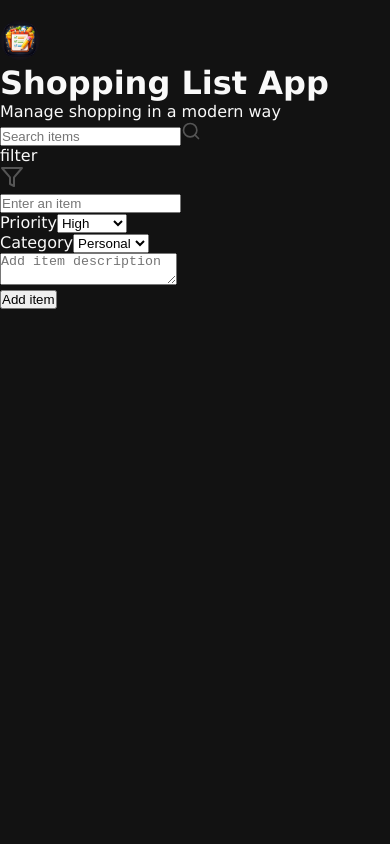
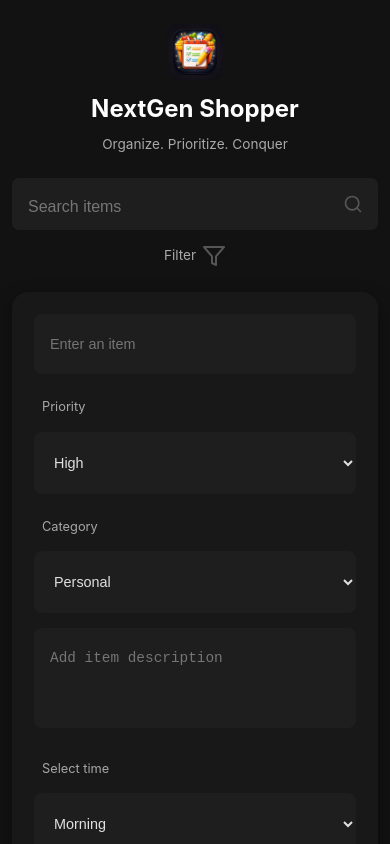
Before and after one commit to StackKens/Next-Gen-Shopper, a React (Vite) app: page / in a window 390 px wide. Shown: the top 844 px of the page. Built offline with nearby package versions, Linux system fonts and the light colour scheme.

Commit message:
feat: add responsive form layout and created itemList component

```diff
--- a/src/App.jsx
+++ b/src/App.jsx
@@ -1,5 +1,6 @@
 import { useState } from 'react';
 import ItemForm from './components/ItemForm';
+import ItemList from './components/itemList';
 
 const App = () => {
   const [item, setItem] = useState([]);
@@ -17,6 +18,7 @@
   return (
     <div>
       <ItemForm onAddItem={addItem} />
+      <ItemList item={item} />
     </div>
   );
 };
--- a/src/components/ItemForm.jsx
+++ b/src/components/ItemForm.jsx
@@ -7,6 +7,7 @@
     priority: 'High',
     category: 'personal',
     description: '',
+    time: 'Morning',
   });
 
   //   Function to handle item form change
@@ -32,23 +33,26 @@
       priority: 'High',
       category: 'personal',
       description: '',
+      time: 'Morning',
     });
   };
 
   return (
     <>
       <img src={appLogo} alt='appLogo' className='logo' />
-      <h1>Shopping List App</h1>
-      <p>Manage shopping in a modern way</p>
+      <h1>NextGen Shopper</h1>
+      <p>Organize. Prioritize. Conquer</p>
 
+      <div className='search-filter-wrapper'>
         <div className='search'>
           <input type='text' placeholder='Search items' />
           <FiSearch size={20} color='#555' />
         </div>
 
         <div className='filter'>
-        <p>filter</p>
+          <p>Filter</p>
           <FiFilter size={24} color='#555' />
+        </div>
       </div>
 
       <form onSubmit={handleSubmit}>
@@ -106,6 +110,19 @@
           ></textarea>
         </div>
 
+        <div className='time'>
+          <label htmlFor='time'>Select time</label>
+          <select
+            name='time'
+            id='time'
+            value={formItem.time}
+            onChange={handleChange}
+          >
+            <option value='Morning'>Morning</option>
+            <option value='Afternoon'>Afternoon</option>
+            <option value='Evening'>Evening</option>
+          </select>
+        </div>
         <button type='submit'>Add item</button>
       </form>
     </>
--- /dev/null
+++ b/src/components/itemList.jsx
@@ -0,0 +1,9 @@
+const ItemList = () => {
+  return (
+    <>
+      <p>Your shopping items</p>
+    </>
+  );
+};
+
+export default ItemList;
--- a/src/index.css
+++ b/src/index.css
@@ -1,18 +1,305 @@
+/* reset */
 * {
+  box-sizing: border-box;
   margin: 0;
   padding: 0;
-  box-sizing: border-box;
 }
 
 body {
-  background: #121212;
-  color: #f9f9f9;
-  font-family: Verdana, Geneva, Tahoma, sans-serif;
+  font-family: 'Inter', sans-serif;
+  background-color: #121212;
+  color: #e0e0e0;
+  line-height: 1.6;
+  min-height: 100vh;
 }
 
-.logo {
-  width: 40px;
-  height: 40px;
-  border-radius: 50%;
+/* logo */
+img.logo {
+  display: block;
+  width: 80px;
+  height: 80px;
+  margin: 20px auto 10px auto;
+  border-radius: 20%;
+}
+
+/* titles */
+h1 {
+  font-size: 2rem;
+  font-weight: 700;
+  text-align: center;
+  color: #fff;
+  margin-bottom: 5px;
+}
+
+p {
+  font-size: 0.95rem;
+  text-align: center;
+  color: #aaa;
+  margin-bottom: 25px;
+}
+
+/* search bar */
+.search {
+  position: relative;
+  margin: 0 auto 20px auto;
+  max-width: 500px;
+}
+
+.search input {
+  width: 100%;
+  padding: 16px 45px 16px 18px;
+  border-radius: 12px;
+  border: none;
+  background-color: #1e1e1e;
+  color: #e0e0e0;
+  font-size: 1rem;
+  transition: all 0.2s ease;
+}
+
+.search input:focus {
+  outline: 2px solid #ff9800;
+  background-color: #2a2a2a;
+}
+
+.search svg {
+  position: absolute;
+  right: 15px;
+  top: 50%;
+  transform: translateY(-50%);
+  pointer-events: none;
+  color: #ff9800;
+}
+
+/* filter */
+.filter {
+  display: flex;
+  justify-content: center;
+  align-items: center;
+  gap: 8px;
+  margin-bottom: 35px;
+  color: #aaa;
+  cursor: pointer;
+}
+
+.filter p {
   margin-top: 20px;
+  cursor: pointer;
 }
+
+/* form styling */
+form {
+  max-width: 500px;
+  margin: 0 auto 40px auto;
+  padding-top: -20px;
+}
+
+/* Inputs, Selects, Textarea */
+form input[type='text'],
+form select,
+form textarea {
+  width: 100%;
+  padding: 16px 18px;
+  margin-bottom: 15px;
+  border-radius: 8px;
+  border: none;
+  outline: none;
+  background-color: #1e1e1e;
+  color: #e0e0e0;
+  font-size: 1rem;
+  transition: all 0.2s ease;
+}
+
+form input[type='text']:focus,
+form select:focus,
+form textarea:focus {
+  outline: 2px solid #ff9800;
+  background-color: #2a2a2a;
+}
+
+/* Labels */
+label {
+  display: block;
+  margin-bottom: 5px;
+  color: #cccccccb;
+  font-size: 0.85rem;
+}
+
+/* Textarea Specific */
+textarea {
+  min-height: 100px;
+  resize: none;
+}
+
+/* Button Styling */
+button {
+  display: block;
+  width: 100%;
+  padding: 14px 0;
+  border-radius: 12px;
+  border: none;
+  background: linear-gradient(90deg, #ff9800, #f57c00);
+  color: #fff;
+  font-size: 1rem;
+  font-weight: 600;
+  cursor: pointer;
+  transition: all 0.3s ease;
+  box-shadow: 0 4px 10px rgba(255, 152, 0, 0.4);
+}
+
+button:hover {
+  transform: translateY(-2px);
+  box-shadow: 0 6px 15px rgba(255, 152, 0, 0.6);
+}
+
+/* Responsive design */
+
+@media screen and (max-width: 600px) {
+  body {
+    padding: 12px;
+  }
+
+  img.logo {
+    width: 56px;
+    height: 56px;
+    margin-top: 12px;
+  }
+
+  h1 {
+    font-size: 1.5rem;
+    margin-bottom: 6px;
+  }
+
+  p {
+    font-size: 0.85rem;
+    margin-bottom: 22px;
+  }
+
+  /* Search */
+  .search {
+    max-width: 100%;
+    margin-bottom: 14px;
+  }
+
+  .search input {
+    padding: 20px 44px 14px 16px;
+    border-radius: 7px;
+  }
+
+  /* Filter */
+  .filter {
+    justify-content: center;
+    margin-bottom: 24px;
+    gap: 6px;
+    color: #f57c00;
+  }
+
+  .filter p {
+    margin: 0;
+    font-size: 0.85rem;
+  }
+
+  /* Form Card */
+  form {
+    background-color: #181818;
+    padding: 22px;
+    border-radius: 16px;
+    box-shadow: 0 6px 18px rgba(0, 0, 0, 0.4);
+  }
+
+  /* Inputs */
+  form input[type='text'],
+  form select,
+  form textarea {
+    font-size: 0.9rem;
+    padding: 22px 16px;
+    border-radius: 8px;
+    cursor: pointer;
+  }
+
+  label {
+    padding: 8px;
+    font-size: 0.8rem;
+    margin-bottom: 6px;
+  }
+
+  textarea {
+    min-height: 100px;
+  }
+
+  /* Button */
+  button {
+    margin-top: 15px;
+    padding-top: 20px;
+    font-size: 0.95rem;
+    border-radius: 14px;
+  }
+
+  button:active {
+    transform: scale(0.98);
+  }
+}
+
+/* Search & Filter wrapper for large screens */
+@media screen and (min-width: 768px) {
+  .search-filter-wrapper {
+    display: flex;
+    justify-content: space-between;
+    align-items: center;
+    max-width: 900px;
+    margin: 0 auto 40px auto;
+    gap: 20px;
+  }
+
+  .search {
+    flex: 1;
+    margin: 0;
+  }
+
+  .filter {
+    margin: 0;
+  }
+}
+
+@media screen and (min-width: 768px) {
+  form {
+    max-width: 900px;
+    display: grid;
+    grid-template-columns: repeat(2, 1fr);
+    gap: 20px;
+  }
+
+  /* Title input full width */
+  form input[name='title'] {
+    grid-column: 1 / -1;
+  }
+
+  /* Description full width */
+  .text-area {
+    grid-column: 1 / -1;
+  }
+
+  /* Time selector full width */
+  .time {
+    grid-column: 1 / -1;
+  }
+
+  /* Button full width */
+  button {
+    grid-column: 1 / -1;
+    margin-top: 20px;
+  }
+}
+
+@media screen and (min-width: 768px) {
+  h1 {
+    font-size: 2.4rem;
+  }
+
+  p {
+    font-size: 1rem;
+  }
+
+  label {
+    font-size: 0.9rem;
+  }
+}
```
Lines whose indentation alone changed are shown as unchanged.
